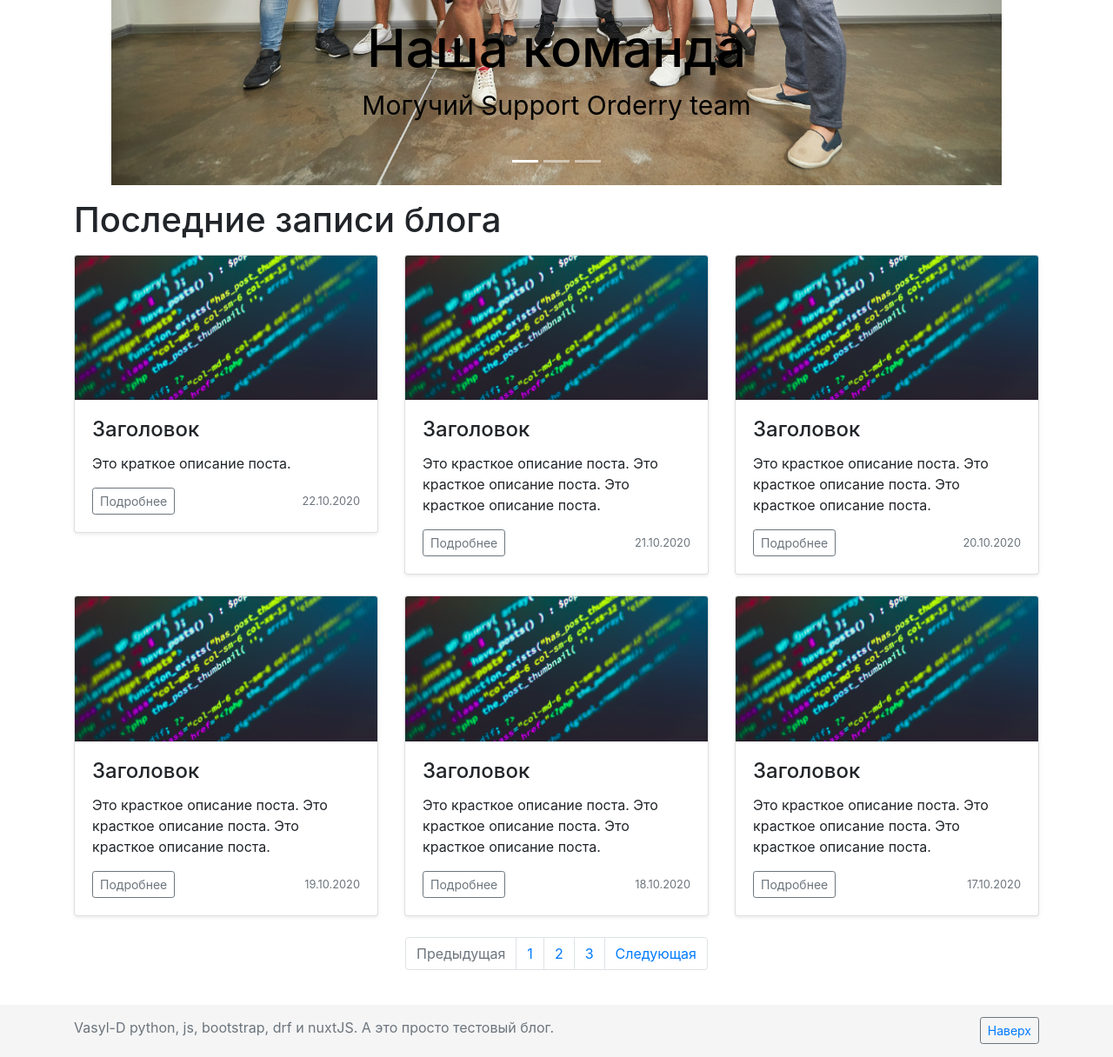
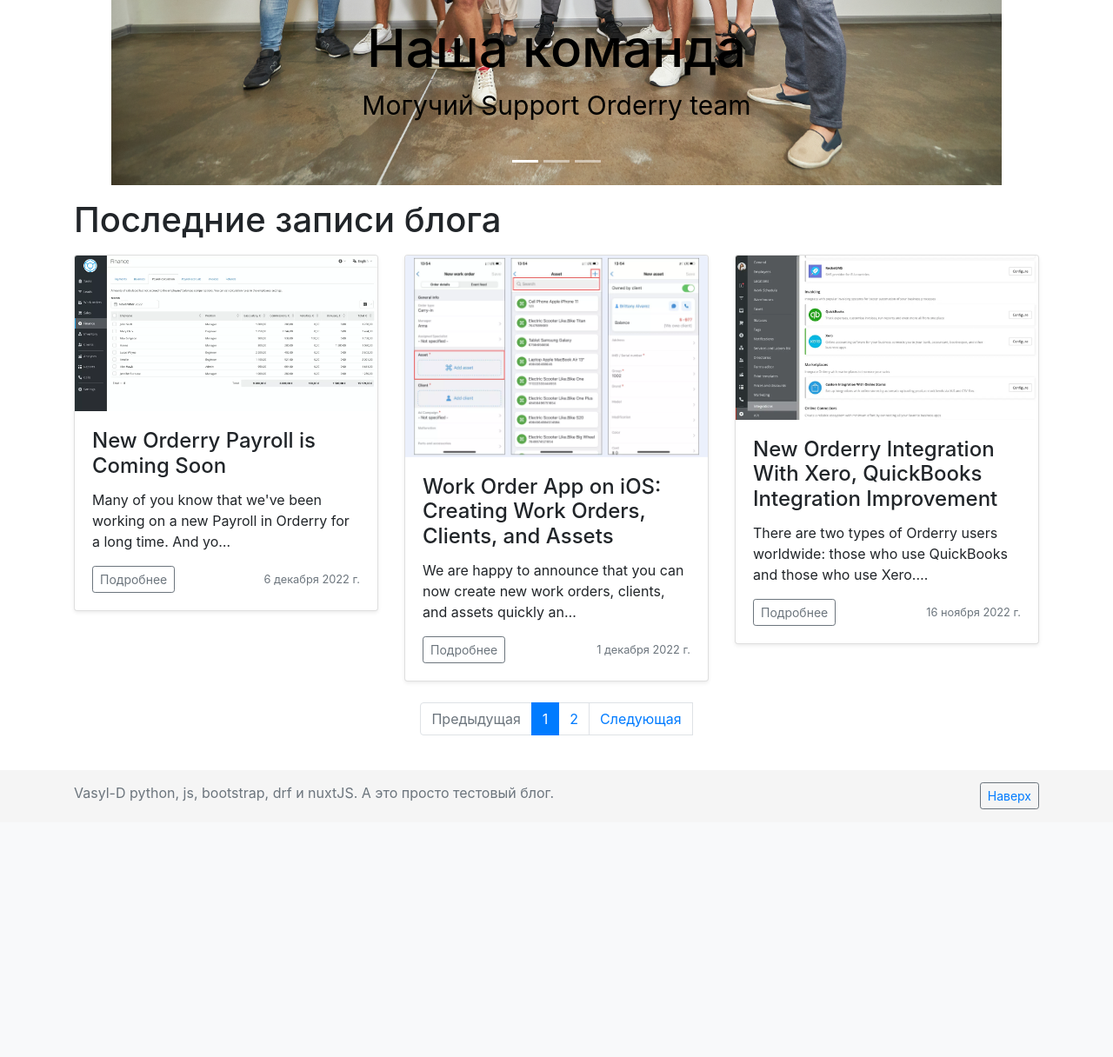
Before and after one commit to vasyl-d/my_django_blog, a Django app: page / in a window 1280 px wide. Shown: the part 485-1701 px from the top of the page at 87% size. After the commit the page ends 1416 px from the top, so only its background shows below. Run offline with Django 4.2, Linux system fonts and the light colour scheme; data comes from the database, SQL or seed files in the repository; both versions use the stored data as it was after the commit; some libraries are stand-ins or nearby versions.

Commit message:
pagination

```diff
--- a/blog/myblog/static/css/style.css
+++ b/blog/myblog/static/css/style.css
@@ -51,7 +51,7 @@
 
 .card-img-top {
     width:100%;
-    max-height: 30%;
+    max-height: 8em;
 }
 .form-signin {
     width: 100%;
--- a/blog/myblog/templates/myblog/home.html
+++ b/blog/myblog/templates/myblog/home.html
@@ -7,9 +7,17 @@
     {% include './block/slider.html' %}
 {% endblock %}
 
-{% block content %}
+<!--
 <div class="container">
     <h1 class="my-3">Последние записи блога</h1>
+    {% for post in posts %}
+    <h2>{{ post.h1 }}</h2>
+    <p>{{ post.url }}</p>
+    {{ post.description|safe }}
+    <p>{{ post.image }}</p>
+    <p>{{ post.created_at }}</p>
+    <p>{{ post.author }}</p>
+    {% endfor %}
     <div class="row">
         <div class="col-md-4">
             <div class="card mb-4 shadow-sm">
@@ -104,20 +112,56 @@
         </div>
     </div>
 </div>
+ -->
+ {% block content %}
+ <div class="container">
+   <h1 class="my-3">Последние записи блога</h1>
+   <div class="row">
+     {% for post in page_obj %}
+     <div class="col-md-4">
+       <div class="card mb-4 shadow-sm">
+         <img src="media/{{ post.image }}" alt="" class="card-img-top">
+         <div class="card-body">
+           <h4 class="card-title">{{ post.h1 }}</h4>
+           {{ post.description|safe|truncatechars:100 }}
+           <div class="d-flex justify-content-between align-items-center">
+             <div class="btn-group">
+               <a href="#" class="btn btn-sm btn-outline-secondary">Подробнее</a>
+             </div>
+             <small class="text-muted">{{ post.created_at }}</small>
+           </div>
+         </div>
+       </div>
+     </div>
+     {% endfor %}
+   </div>
+ </div>
 {% endblock %}
 
 {% block pagination %}
     <nav aria-label="Paginate me">
       <ul class="pagination justify-content-center">
+        {% if page_obj.has_previous %}
+          <a class="page-link" href="?page={{ page_obj.previous_page_number }}" tabindex="-1">Предыдущая</a>
+        {% else %}
         <li class="page-item disabled">
-          <a class="page-link" href="#" tabindex="-1">Предыдущая</a>
+          <a class="page-link disabled" href="#" tabindex="-1">Предыдущая</a>
         </li>
-        <li class="page-item"><a class="page-link" href="#">1</a></li>
-        <li class="page-item"><a class="page-link" href="#">2</a></li>
-        <li class="page-item"><a class="page-link" href="#">3</a></li>
-        <li class="page-item">
-          <a class="page-link" href="#">Следующая</a>
-        </li>
+        {% endif %}
+        {% for i in page_obj.paginator.page_range %}
+        {% if i == page_obj.number %}
+          <li class="page-item active"><a class="page-link" href="?page={{ i }}">{{ i }}</a></li>
+        {% else %}
+          <li class="page-item"><a class="page-link" href="?page={{ i }}">{{ i }}</a></li>
+        {% endif %}
+        {% endfor %}
+        {% if page_obj.has_next %}
+          <a class="page-link" href="?page={{ page_obj.next_page_number }}">Следующая</a>
+        {% else %}
+          <li class="page-item disabled">
+            <a class="page-link" href="#">Следующая</a>
+          </li>
+        {% endif %}
       </ul>
     </nav>
     <br>
--- a/blog/myblog/views.py
+++ b/blog/myblog/views.py
@@ -1,11 +1,17 @@
 from django.shortcuts import render
+from django.views import View
+from django.core.paginator import Paginator
+from .models import Post
 
-# Create your views here.
-from django.views import View
 
 class MainView(View):
     def get(self, request, *args, **kwargs):
-        return render(
-            request,
-            'myblog/home.html'
-        )
+        posts = Post.objects.all()
+        paginator = Paginator(posts, 3) # 3 объекта на странице
+
+        page_number = request.GET.get('page')
+        page_obj = paginator.get_page(page_number)
+
+        return render(request, 'myblog/home.html', context={
+            'page_obj': page_obj
+        })
```
Also changed, not shown: blog/db.sqlite3, blog/media/custom-crm.webp (added), blog/media/increase-average-check-autoservice.webp (added), blog/media/integrations-xero.webp (added), blog/media/ios-adding-asset-en.webp (added).
